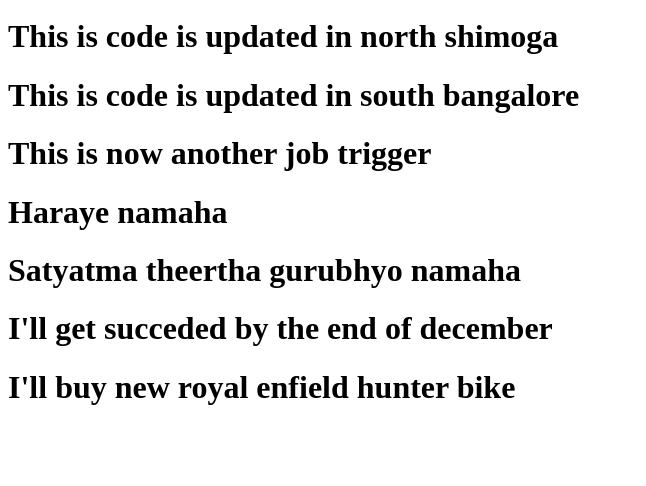
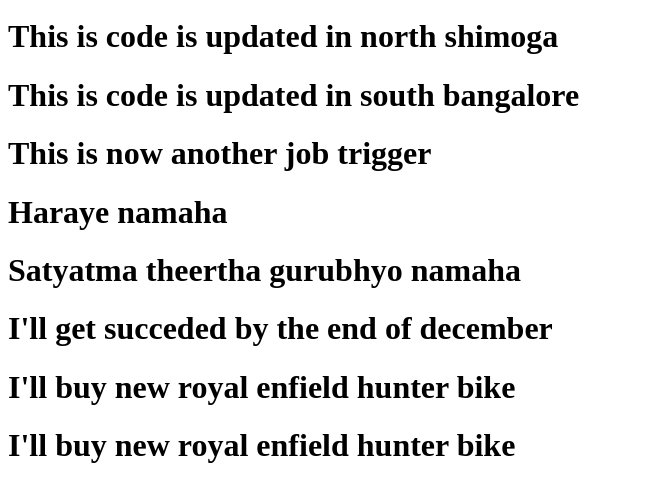
Before and after one commit to GururajNadigCN-devopslearning/git_practice19112026, a plain HTML site: page index.html in a window 1280 px wide. Shown: the part 691-1177 px from the top of the page, without its empty margins (0-646 px from the left). Before the commit the page ends 1118 px from the top, so only its background shows below. Drawn offline with Linux system fonts and the light colour scheme.

Commit message:
Remove duplicate heading in index.html
Removed duplicate heading for new royal enfield bike.

```diff
--- a/index.html
+++ b/index.html
@@ -22,6 +22,7 @@
 		<h1>Satyatma theertha gurubhyo namaha</h1>
 		<h1>I'll get succeded by the end of december</h1>
 		<h1>I'll buy new royal enfield hunter bike</h1>
+		<h1>I'll buy new royal enfield hunter bike</h1>
 
 
 	</body>
```
